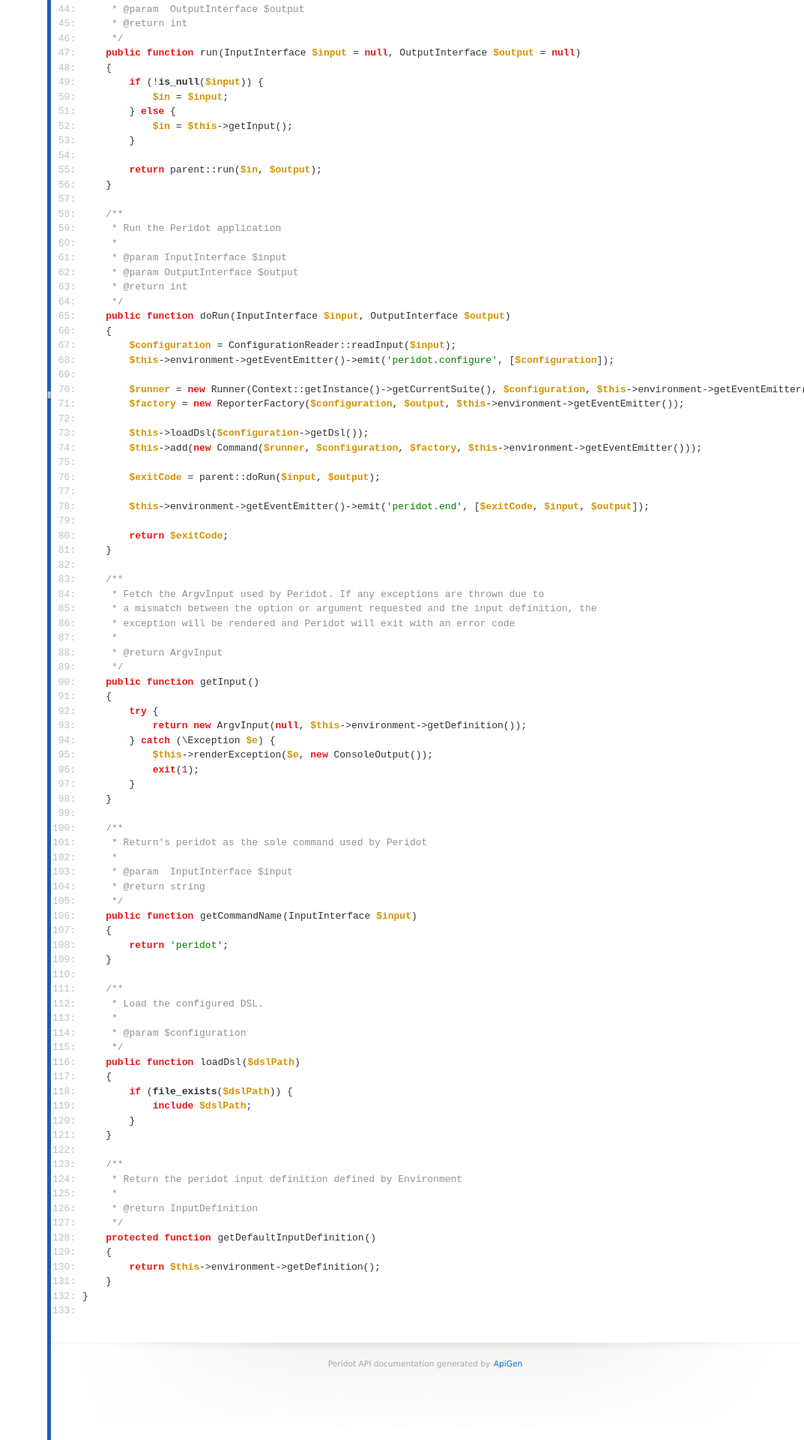
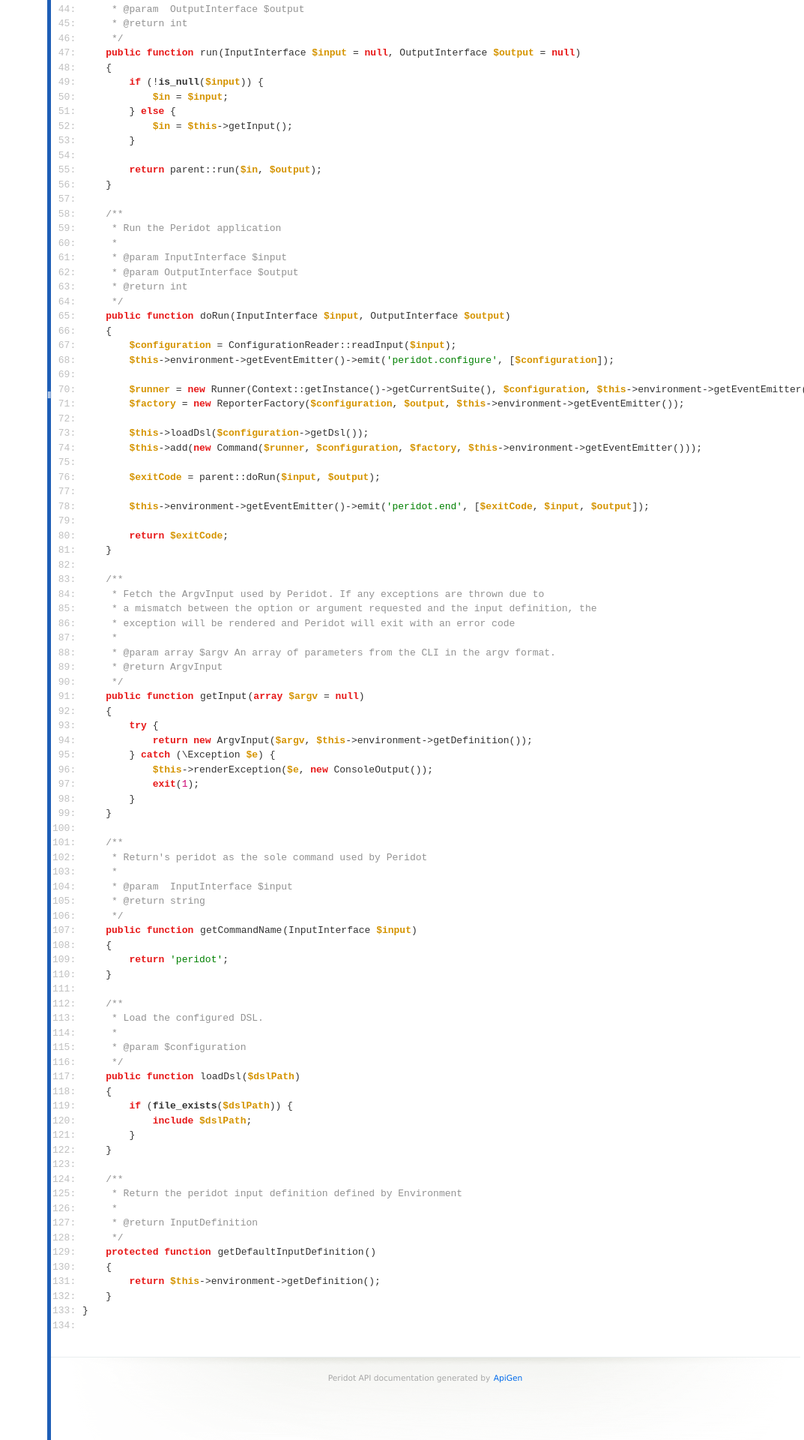
Before and after one commit to peridot-php/peridot-php.github.io, a Jekyll site: the page docs/source-class-Peridot.Console.Application.html, which Jekyll copies as it is, in a window 1280 px wide. Shown: the part 868-2788 px from the top of the page at 75% size, without its empty margins (207-1280 px from the left). Built offline with Jekyll 4.4.1, drawn with Linux system fonts in a browser that asks for light colours.

Commit message:
auto-update

```diff
--- a/docs/class-Peridot.Console.Version.html
+++ b/docs/class-Peridot.Console.Version.html
@@ -178,7 +178,7 @@
 		<td class="value">
 			<div>
 				<a href="#NUMBER" class="anchor">#</a>
-				<code><span class="php-quote">&quot;1.2.1&quot;</span></code>
+				<code><span class="php-quote">&quot;1.2.2&quot;</span></code>
 			</div>
 		</td>
 	</tr>
--- a/docs/source-class-Peridot.Console.Application.html
+++ b/docs/source-class-Peridot.Console.Application.html
@@ -207,52 +207,53 @@
 </span></span><span id="85" class="l"><a class="l" href="#85"> 85: </a><span class="php-comment">     * a mismatch between the option or argument requested and the input definition, the
 </span></span><span id="86" class="l"><a class="l" href="#86"> 86: </a><span class="php-comment">     * exception will be rendered and Peridot will exit with an error code
 </span></span><span id="87" class="l"><a class="l" href="#87"> 87: </a><span class="php-comment">     *
-</span></span><span id="88" class="l"><a class="l" href="#88"> 88: </a><span class="php-comment">     * @return ArgvInput
-</span></span><span id="89" class="l"><a class="l" href="#89"> 89: </a><span class="php-comment">     */</span>
-</span><span id="90" class="l"><a class="l" href="#90"> 90: </a>    <span class="php-keyword1">public</span> <span class="php-keyword1">function</span> <a id="_getInput" href="#_getInput">getInput</a>()
-</span><span id="91" class="l"><a class="l" href="#91"> 91: </a>    {
-</span><span id="92" class="l"><a class="l" href="#92"> 92: </a>        <span class="php-keyword1">try</span> {
-</span><span id="93" class="l"><a class="l" href="#93"> 93: </a>            <span class="php-keyword1">return</span> <span class="php-keyword1">new</span> ArgvInput(<span class="php-keyword1">null</span>, <span class="php-var">$this</span>-&gt;environment-&gt;getDefinition());
-</span><span id="94" class="l"><a class="l" href="#94"> 94: </a>        } <span class="php-keyword1">catch</span> (\Exception <span class="php-var">$e</span>) {
-</span><span id="95" class="l"><a class="l" href="#95"> 95: </a>            <span class="php-var">$this</span>-&gt;renderException(<span class="php-var">$e</span>, <span class="php-keyword1">new</span> ConsoleOutput());
-</span><span id="96" class="l"><a class="l" href="#96"> 96: </a>            <span class="php-keyword1">exit</span>(<span class="php-num">1</span>);
-</span><span id="97" class="l"><a class="l" href="#97"> 97: </a>        }
-</span><span id="98" class="l"><a class="l" href="#98"> 98: </a>    }
-</span><span id="99" class="l"><a class="l" href="#99"> 99: </a>
-</span><span id="100" class="l"><a class="l" href="#100">100: </a>    <span class="php-comment">/**
-</span></span><span id="101" class="l"><a class="l" href="#101">101: </a><span class="php-comment">     * Return's peridot as the sole command used by Peridot
-</span></span><span id="102" class="l"><a class="l" href="#102">102: </a><span class="php-comment">     *
-</span></span><span id="103" class="l"><a class="l" href="#103">103: </a><span class="php-comment">     * @param  InputInterface $input
-</span></span><span id="104" class="l"><a class="l" href="#104">104: </a><span class="php-comment">     * @return string
-</span></span><span id="105" class="l"><a class="l" href="#105">105: </a><span class="php-comment">     */</span>
-</span><span id="106" class="l"><a class="l" href="#106">106: </a>    <span class="php-keyword1">public</span> <span class="php-keyword1">function</span> <a id="_getCommandName" href="#_getCommandName">getCommandName</a>(InputInterface <span class="php-var">$input</span>)
-</span><span id="107" class="l"><a class="l" href="#107">107: </a>    {
-</span><span id="108" class="l"><a class="l" href="#108">108: </a>        <span class="php-keyword1">return</span> <span class="php-quote">'peridot'</span>;
-</span><span id="109" class="l"><a class="l" href="#109">109: </a>    }
-</span><span id="110" class="l"><a class="l" href="#110">110: </a>
-</span><span id="111" class="l"><a class="l" href="#111">111: </a>    <span class="php-comment">/**
-</span></span><span id="112" class="l"><a class="l" href="#112">112: </a><span class="php-comment">     * Load the configured DSL.
-</span></span><span id="113" class="l"><a class="l" href="#113">113: </a><span class="php-comment">     *
-</span></span><span id="114" class="l"><a class="l" href="#114">114: </a><span class="php-comment">     * @param $configuration
-</span></span><span id="115" class="l"><a class="l" href="#115">115: </a><span class="php-comment">     */</span>
-</span><span id="116" class="l"><a class="l" href="#116">116: </a>    <span class="php-keyword1">public</span> <span class="php-keyword1">function</span> <a id="_loadDsl" href="#_loadDsl">loadDsl</a>(<span class="php-var">$dslPath</span>)
-</span><span id="117" class="l"><a class="l" href="#117">117: </a>    {
-</span><span id="118" class="l"><a class="l" href="#118">118: </a>        <span class="php-keyword1">if</span> (<span class="php-keyword2">file_exists</span>(<span class="php-var">$dslPath</span>)) {
-</span><span id="119" class="l"><a class="l" href="#119">119: </a>            <span class="php-keyword1">include</span> <span class="php-var">$dslPath</span>;
-</span><span id="120" class="l"><a class="l" href="#120">120: </a>        }
-</span><span id="121" class="l"><a class="l" href="#121">121: </a>    }
-</span><span id="122" class="l"><a class="l" href="#122">122: </a>
-</span><span id="123" class="l"><a class="l" href="#123">123: </a>    <span class="php-comment">/**
-</span></span><span id="124" class="l"><a class="l" href="#124">124: </a><span class="php-comment">     * Return the peridot input definition defined by Environment
-</span></span><span id="125" class="l"><a class="l" href="#125">125: </a><span class="php-comment">     *
-</span></span><span id="126" class="l"><a class="l" href="#126">126: </a><span class="php-comment">     * @return InputDefinition
-</span></span><span id="127" class="l"><a class="l" href="#127">127: </a><span class="php-comment">     */</span>
-</span><span id="128" class="l"><a class="l" href="#128">128: </a>    <span class="php-keyword1">protected</span> <span class="php-keyword1">function</span> <a id="_getDefaultInputDefinition" href="#_getDefaultInputDefinition">getDefaultInputDefinition</a>()
-</span><span id="129" class="l"><a class="l" href="#129">129: </a>    {
-</span><span id="130" class="l"><a class="l" href="#130">130: </a>        <span class="php-keyword1">return</span> <span class="php-var">$this</span>-&gt;environment-&gt;getDefinition();
-</span><span id="131" class="l"><a class="l" href="#131">131: </a>    }
-</span><span id="132" class="l"><a class="l" href="#132">132: </a>}
-</span><span id="133" class="l"><a class="l" href="#133">133: </a></span></code></pre>
+</span></span><span id="88" class="l"><a class="l" href="#88"> 88: </a><span class="php-comment">     * @param array $argv An array of parameters from the CLI in the argv format.
+</span></span><span id="89" class="l"><a class="l" href="#89"> 89: </a><span class="php-comment">     * @return ArgvInput
+</span></span><span id="90" class="l"><a class="l" href="#90"> 90: </a><span class="php-comment">     */</span>
+</span><span id="91" class="l"><a class="l" href="#91"> 91: </a>    <span class="php-keyword1">public</span> <span class="php-keyword1">function</span> <a id="_getInput" href="#_getInput">getInput</a>(<span class="php-keyword1">array</span> <span class="php-var">$argv</span> = <span class="php-keyword1">null</span>)
+</span><span id="92" class="l"><a class="l" href="#92"> 92: </a>    {
+</span><span id="93" class="l"><a class="l" href="#93"> 93: </a>        <span class="php-keyword1">try</span> {
+</span><span id="94" class="l"><a class="l" href="#94"> 94: </a>            <span class="php-keyword1">return</span> <span class="php-keyword1">new</span> ArgvInput(<span class="php-var">$argv</span>, <span class="php-var">$this</span>-&gt;environment-&gt;getDefinition());
+</span><span id="95" class="l"><a class="l" href="#95"> 95: </a>        } <span class="php-keyword1">catch</span> (\Exception <span class="php-var">$e</span>) {
+</span><span id="96" class="l"><a class="l" href="#96"> 96: </a>            <span class="php-var">$this</span>-&gt;renderException(<span class="php-var">$e</span>, <span class="php-keyword1">new</span> ConsoleOutput());
+</span><span id="97" class="l"><a class="l" href="#97"> 97: </a>            <span class="php-keyword1">exit</span>(<span class="php-num">1</span>);
+</span><span id="98" class="l"><a class="l" href="#98"> 98: </a>        }
+</span><span id="99" class="l"><a class="l" href="#99"> 99: </a>    }
+</span><span id="100" class="l"><a class="l" href="#100">100: </a>
+</span><span id="101" class="l"><a class="l" href="#101">101: </a>    <span class="php-comment">/**
+</span></span><span id="102" class="l"><a class="l" href="#102">102: </a><span class="php-comment">     * Return's peridot as the sole command used by Peridot
+</span></span><span id="103" class="l"><a class="l" href="#103">103: </a><span class="php-comment">     *
+</span></span><span id="104" class="l"><a class="l" href="#104">104: </a><span class="php-comment">     * @param  InputInterface $input
+</span></span><span id="105" class="l"><a class="l" href="#105">105: </a><span class="php-comment">     * @return string
+</span></span><span id="106" class="l"><a class="l" href="#106">106: </a><span class="php-comment">     */</span>
+</span><span id="107" class="l"><a class="l" href="#107">107: </a>    <span class="php-keyword1">public</span> <span class="php-keyword1">function</span> <a id="_getCommandName" href="#_getCommandName">getCommandName</a>(InputInterface <span class="php-var">$input</span>)
+</span><span id="108" class="l"><a class="l" href="#108">108: </a>    {
+</span><span id="109" class="l"><a class="l" href="#109">109: </a>        <span class="php-keyword1">return</span> <span class="php-quote">'peridot'</span>;
+</span><span id="110" class="l"><a class="l" href="#110">110: </a>    }
+</span><span id="111" class="l"><a class="l" href="#111">111: </a>
+</span><span id="112" class="l"><a class="l" href="#112">112: </a>    <span class="php-comment">/**
+</span></span><span id="113" class="l"><a class="l" href="#113">113: </a><span class="php-comment">     * Load the configured DSL.
+</span></span><span id="114" class="l"><a class="l" href="#114">114: </a><span class="php-comment">     *
+</span></span><span id="115" class="l"><a class="l" href="#115">115: </a><span class="php-comment">     * @param $configuration
+</span></span><span id="116" class="l"><a class="l" href="#116">116: </a><span class="php-comment">     */</span>
+</span><span id="117" class="l"><a class="l" href="#117">117: </a>    <span class="php-keyword1">public</span> <span class="php-keyword1">function</span> <a id="_loadDsl" href="#_loadDsl">loadDsl</a>(<span class="php-var">$dslPath</span>)
+</span><span id="118" class="l"><a class="l" href="#118">118: </a>    {
+</span><span id="119" class="l"><a class="l" href="#119">119: </a>        <span class="php-keyword1">if</span> (<span class="php-keyword2">file_exists</span>(<span class="php-var">$dslPath</span>)) {
+</span><span id="120" class="l"><a class="l" href="#120">120: </a>            <span class="php-keyword1">include</span> <span class="php-var">$dslPath</span>;
+</span><span id="121" class="l"><a class="l" href="#121">121: </a>        }
+</span><span id="122" class="l"><a class="l" href="#122">122: </a>    }
+</span><span id="123" class="l"><a class="l" href="#123">123: </a>
+</span><span id="124" class="l"><a class="l" href="#124">124: </a>    <span class="php-comment">/**
+</span></span><span id="125" class="l"><a class="l" href="#125">125: </a><span class="php-comment">     * Return the peridot input definition defined by Environment
+</span></span><span id="126" class="l"><a class="l" href="#126">126: </a><span class="php-comment">     *
+</span></span><span id="127" class="l"><a class="l" href="#127">127: </a><span class="php-comment">     * @return InputDefinition
+</span></span><span id="128" class="l"><a class="l" href="#128">128: </a><span class="php-comment">     */</span>
+</span><span id="129" class="l"><a class="l" href="#129">129: </a>    <span class="php-keyword1">protected</span> <span class="php-keyword1">function</span> <a id="_getDefaultInputDefinition" href="#_getDefaultInputDefinition">getDefaultInputDefinition</a>()
+</span><span id="130" class="l"><a class="l" href="#130">130: </a>    {
+</span><span id="131" class="l"><a class="l" href="#131">131: </a>        <span class="php-keyword1">return</span> <span class="php-var">$this</span>-&gt;environment-&gt;getDefinition();
+</span><span id="132" class="l"><a class="l" href="#132">132: </a>    }
+</span><span id="133" class="l"><a class="l" href="#133">133: </a>}
+</span><span id="134" class="l"><a class="l" href="#134">134: </a></span></code></pre>
 
 	<div id="footer">
 		Peridot API documentation generated by <a href="http://apigen.org">ApiGen</a>
--- a/docs/source-class-Peridot.Console.Version.html
+++ b/docs/source-class-Peridot.Console.Version.html
@@ -133,7 +133,7 @@
 </span><span id="11" class="l"><a class="l" href="#11">11: </a>    <span class="php-comment">/**
 </span></span><span id="12" class="l"><a class="l" href="#12">12: </a><span class="php-comment">     * @var int
 </span></span><span id="13" class="l"><a class="l" href="#13">13: </a><span class="php-comment">     */</span>
-</span><span id="14" class="l"><a class="l" href="#14">14: </a>    <span class="php-keyword1">const</span> <a id="NUMBER" href="#NUMBER">NUMBER</a> = <span class="php-quote">&quot;1.2.1&quot;</span>;
+</span><span id="14" class="l"><a class="l" href="#14">14: </a>    <span class="php-keyword1">const</span> <a id="NUMBER" href="#NUMBER">NUMBER</a> = <span class="php-quote">&quot;1.2.2&quot;</span>;
 </span><span id="15" class="l"><a class="l" href="#15">15: </a>
 </span><span id="16" class="l"><a class="l" href="#16">16: </a>    <span class="php-comment">/**
 </span></span><span id="17" class="l"><a class="l" href="#17">17: </a><span class="php-comment">     * @var string
```
Also changed, not shown: docs/class-Peridot.Console.Application.html (+11 -5 lines), 1 other file.
